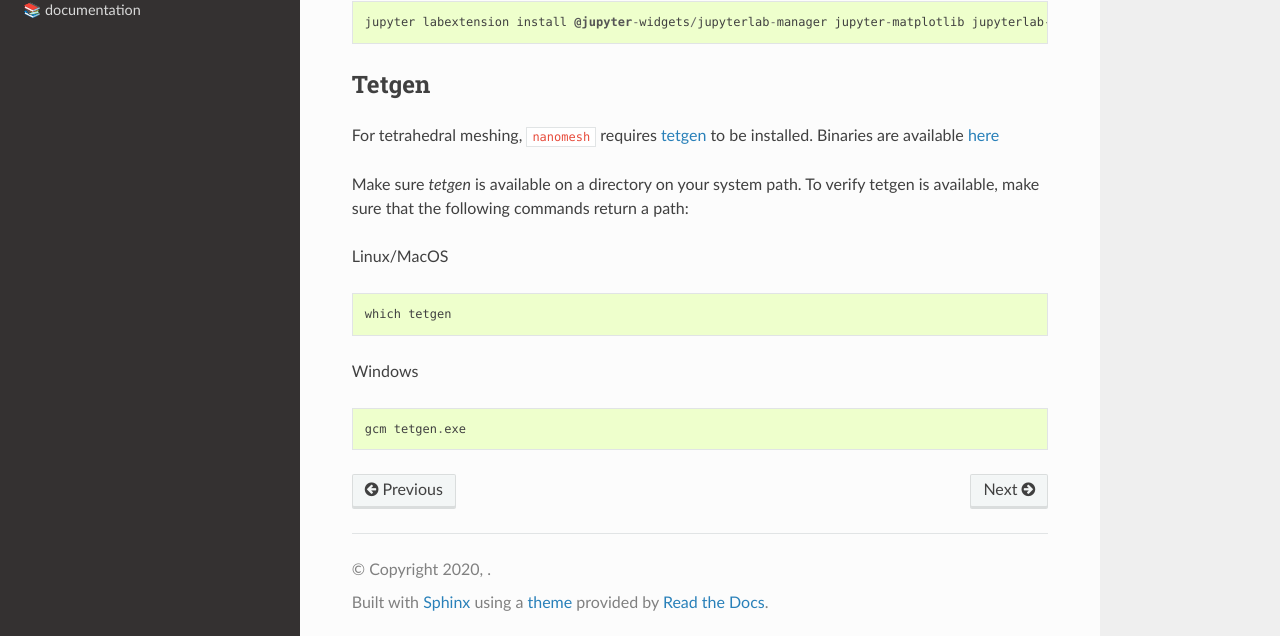
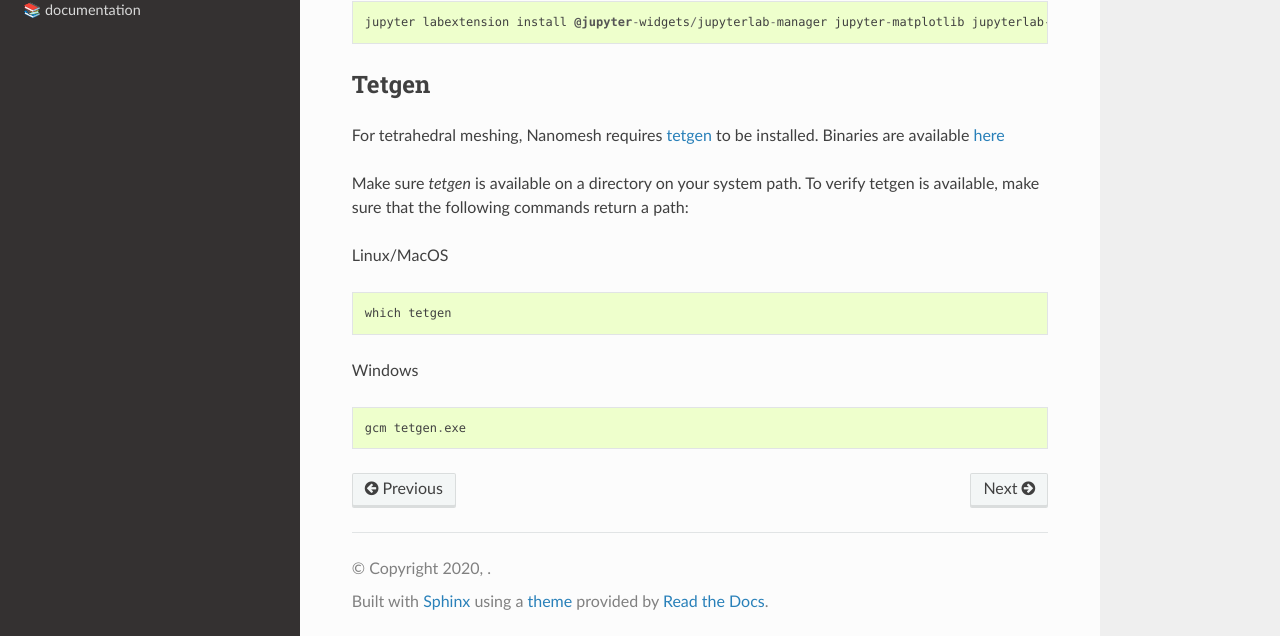
Before and after one commit to hpgem/nanomesh, a Sphinx documentation site: the page built from docs/install.rst, in a window 1280 px wide and 1207 px high. Shown: the part 568-1204 px from the top of the window. Built offline with Sphinx 7.4.7 and the Read the Docs theme 2.0.0, drawn with Linux system fonts in a browser that asks for light colours; pages that are not in the unit, such as notebooks, are missing from menus.

Commit message:
Tune documentation

```diff
--- a/docs/development.rst
+++ b/docs/development.rst
@@ -4,7 +4,7 @@ Development Notes
 Development Installation
 ------------------------
 
-Install ``nanomesh`` using the development dependencies:
+Install Nanomesh using the development dependencies:
 
 ::
 
--- a/docs/install.rst
+++ b/docs/install.rst
@@ -31,7 +31,7 @@ lab <https://github.com/InsightSoftwareConsortium/itkwidgets#installation>`__:
 Tetgen
 ------
 
-For tetrahedral meshing, ``nanomesh`` requires `tetgen <https://wias-berlin.de/software/tetgen/>`__ to be
+For tetrahedral meshing, Nanomesh requires `tetgen <https://wias-berlin.de/software/tetgen/>`__ to be
 installed. Binaries are available `here <https://github.com/hpgem/tetgen/releases>`__
 
 Make sure `tetgen` is available on a directory on your system path. To verify tetgen is available, make sure that the following commands return a path:
```
Also changed, not shown: notebooks/docs/Hello world.ipynb.
